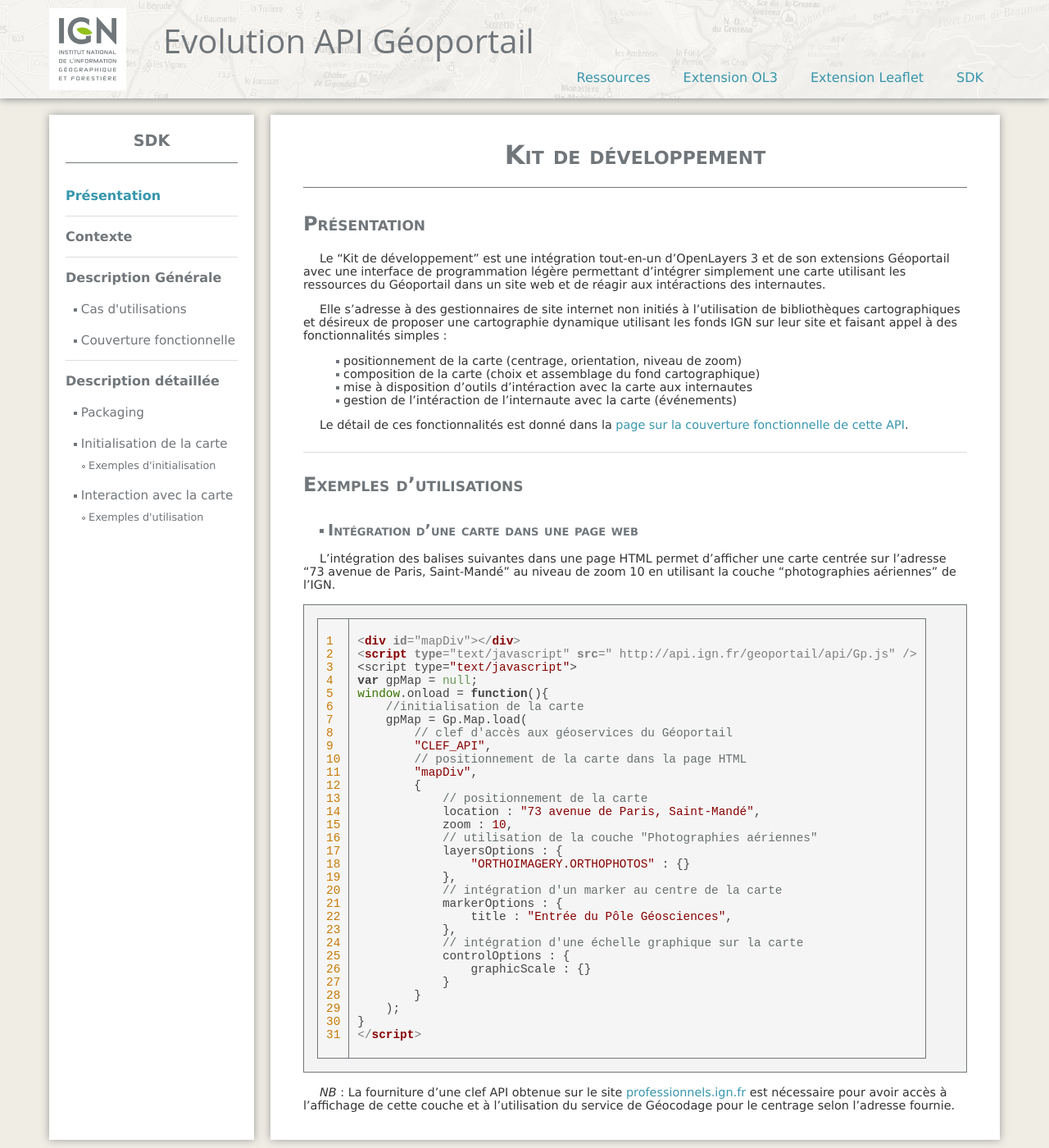
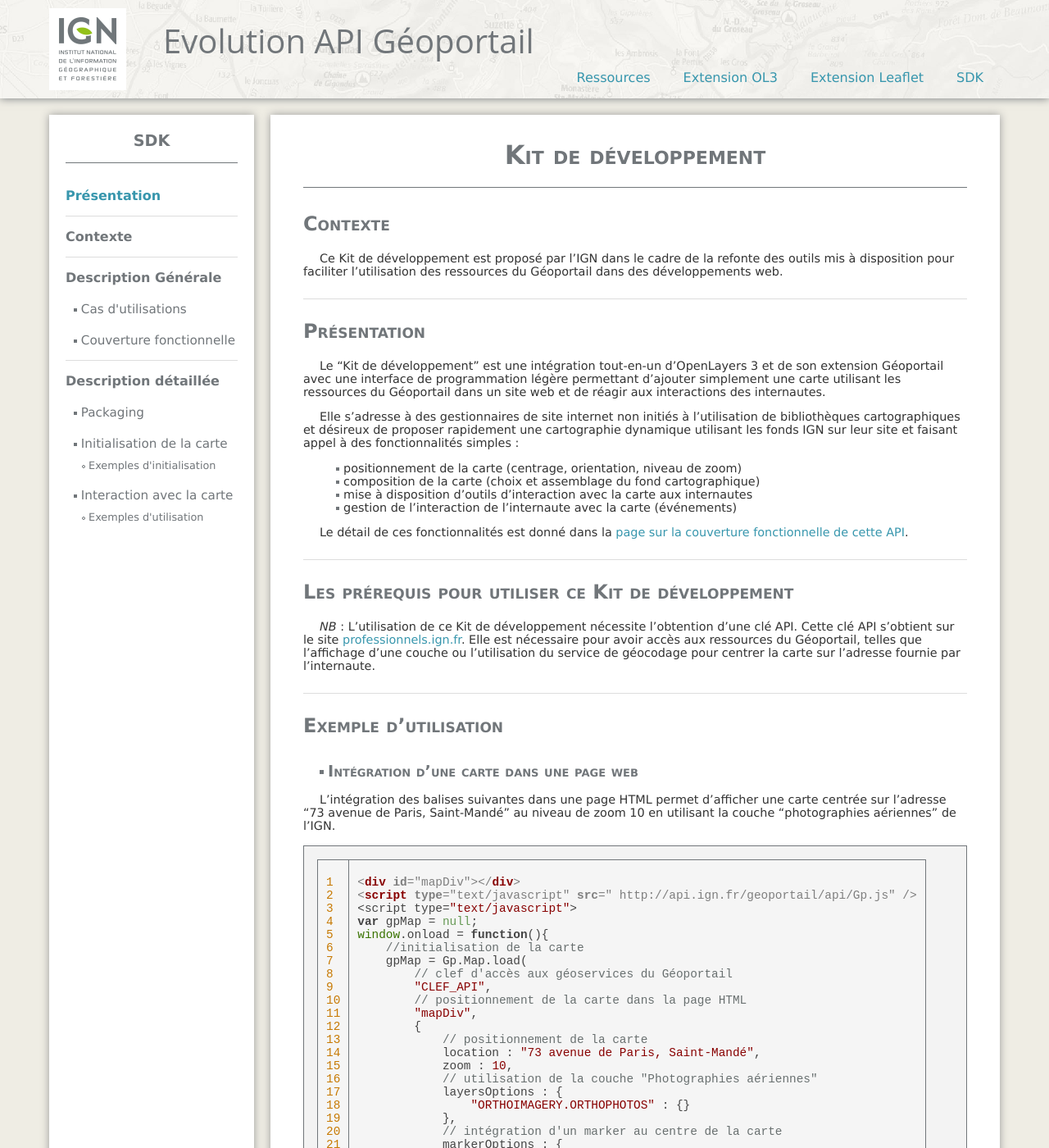
Before and after one commit to IGNF/evolution-apigeoportail, a Jekyll site: the page built from ahn/presentation.md, in a window 1280 px wide and 1400 px high. Shown: the whole window at 82% size. Built offline with Jekyll 4.4.1, drawn with Linux system fonts in a browser that asks for light colours; nearby versions of some CDN libraries.

Commit message:
Update presentation.md

````diff
--- a/ahn/presentation.md
+++ b/ahn/presentation.md
@@ -8,20 +8,29 @@
 
 # Kit de développement
 
+## Contexte
+
+Ce Kit de développement est proposé par l'IGN dans le cadre de la refonte des outils mis à disposition pour faciliter l'utilisation des ressources du Géoportail dans des développements web.
+
 ## Présentation
 
-Le "Kit de développement" est une intégration tout-en-un d'OpenLayers 3 et de son extensions Géoportail avec une interface de programmation légère permettant d’intégrer simplement une carte utilisant les ressources du Géoportail dans un site web et de réagir aux intéractions des internautes.
+Le "Kit de développement" est une intégration tout-en-un d'OpenLayers 3 et de son extension Géoportail avec une interface de programmation légère permettant d'ajouter simplement une carte utilisant les ressources du Géoportail dans un site web et de réagir aux interactions des internautes.
 
-Elle s'adresse à des gestionnaires de site internet non initiés à l'utilisation de bibliothèques cartographiques et désireux de proposer une cartographie dynamique utilisant les fonds IGN sur leur site et faisant appel à des fonctionnalités simples :
+Elle s'adresse à des gestionnaires de site internet non initiés à l'utilisation de bibliothèques cartographiques et désireux de proposer rapidement une cartographie dynamique utilisant les fonds IGN sur leur site et faisant appel à des fonctionnalités simples :
 
 * positionnement de la carte (centrage, orientation, niveau de zoom)
 * composition de la carte (choix et assemblage du fond cartographique)
-* mise à disposition d'outils d'intéraction avec la carte aux internautes
-* gestion de l'intéraction de l'internaute avec la carte (événements)
+* mise à disposition d'outils d'interaction avec la carte aux internautes
+* gestion de l'interaction de l'internaute avec la carte (événements)
 
 Le détail de ces fonctionnalités est donné dans la [page sur la couverture fonctionnelle de cette API](dg_couverture-fonctionnelle.html).
 
-## Exemples d'utilisations
+## Les prérequis pour utiliser ce Kit de développement
+
+_NB_ : L'utilisation de ce Kit de développement nécessite l'obtention d'une clé API. Cette clé API s'obtient sur le site [professionnels.ign.fr](http://professionnels.ign.fr/api-web). Elle est nécessaire pour avoir accès aux ressources du Géoportail, telles que l'affichage d'une couche ou l'utilisation du service de géocodage pour centrer la carte sur l'adresse fournie par l'internaute.
+
+
+## Exemple d'utilisation
 
 ### Intégration d'une carte dans une page web
 
@@ -61,5 +70,3 @@
 }
 </script>
 ```
-
-_NB_ : La fourniture d'une clef API obtenue sur le site [professionnels.ign.fr](http://professionnels.ign.fr/api-web) est nécessaire pour avoir accès à l'affichage de cette couche et à l'utilisation du service de Géocodage pour le centrage selon l'adresse fournie.
````
